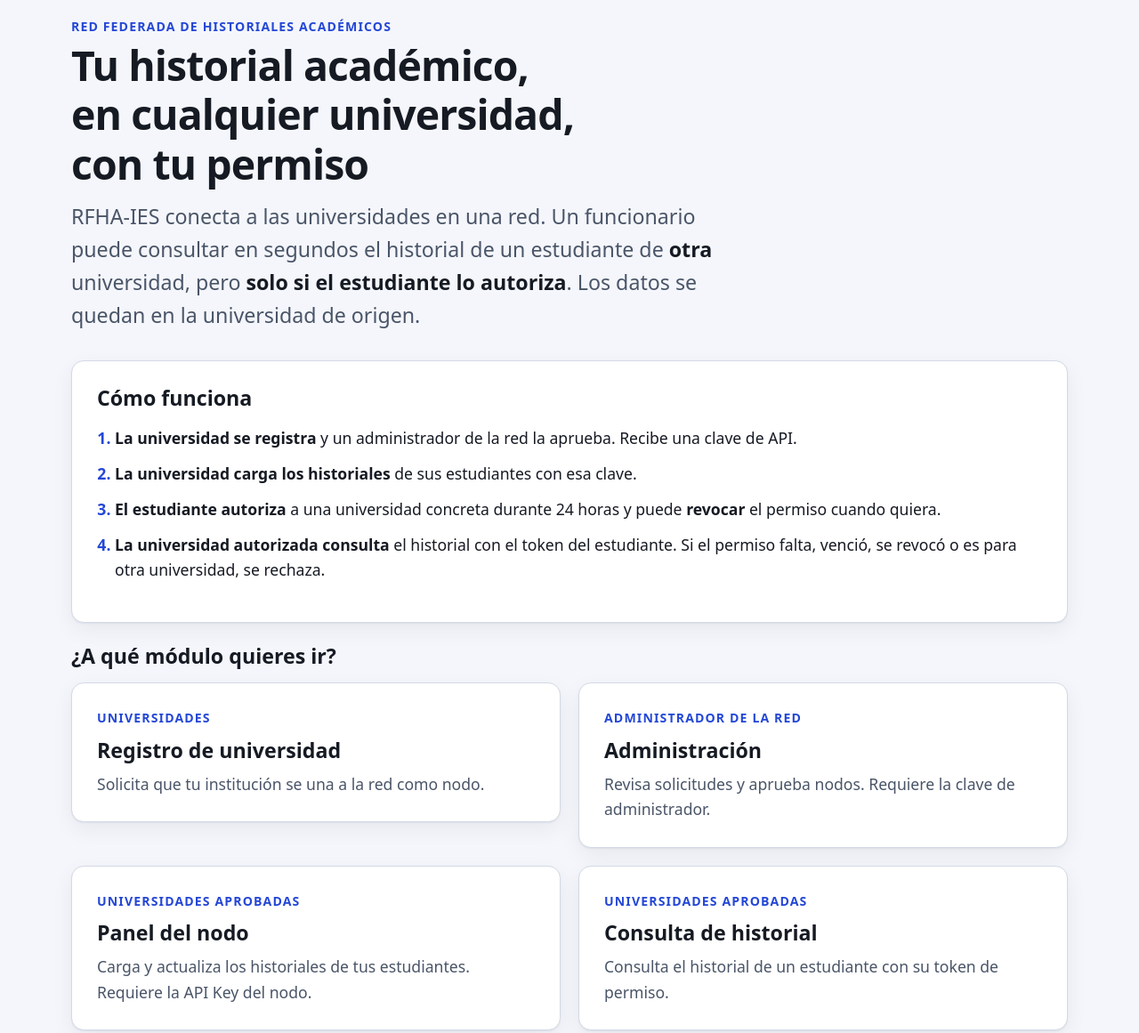
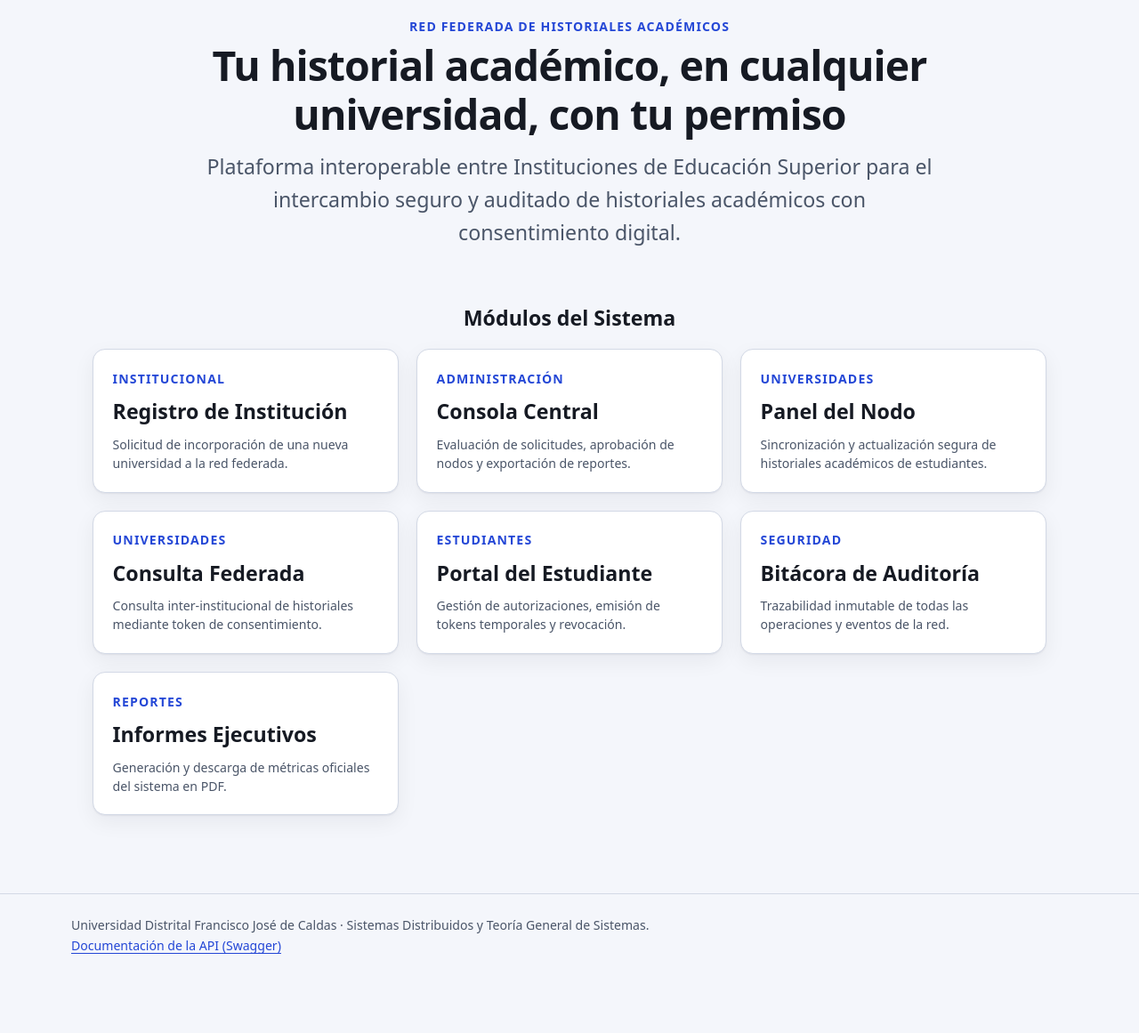
Before and after one commit to BrayanBMC/RFHA-IES_SD_TGS, a plain HTML site: page src/app/static/inicio.html in a window 1280 px wide. Shown: the part 146-1307 px from the top of the page at 89% size. After the commit the page ends 1244 px from the top, so only its background shows below. Drawn offline with Linux system fonts and the light colour scheme.

Commit message:
fix(ui): corregir descarga PDF creando reportes.js externo (CSP), centrar menus en inicio y limpiar textos tecnicos (HU-xx, DynamoDB, variables)
- Creado src/app/static/reportes.js: script externo para cumplir Content-Security-Policy (script-src 'self') que bloqueaba script inline
- Limpiados textos tecnicos: eliminadas menciones a HU-08, HU-01, DynamoDB, ADMIN_KEY del servidor en reportes.html, admin.html, auditoria.html y consulta.html
- Centrados menus de inicio: removidos bloques didacticos de 'Como funciona', hero y grid centrados con justify-content: center y auto-fit simetrico
- Actualizado tests/test_hu10_frontend_full.py: 185 tests en verde

```diff
--- a/src/app/static/inicio.html
+++ b/src/app/static/inicio.html
@@ -32,69 +32,50 @@
   </header>
 
   <main id="main" class="wrap">
-    <section class="hero">
+    <section class="hero center">
       <p class="eyebrow">Red Federada de Historiales Académicos</p>
       <h1>Tu historial académico, en cualquier universidad, con tu permiso</h1>
-      <p class="lead">RFHA-IES conecta a las universidades en una red. Un funcionario puede consultar en segundos el historial de un estudiante de <strong>otra</strong> universidad, pero <strong>solo si el estudiante lo autoriza</strong>. Los datos se quedan en la universidad de origen.</p>
+      <p class="lead">Plataforma interoperable entre Instituciones de Educación Superior para el intercambio seguro y auditado de historiales académicos con consentimiento digital.</p>
     </section>
 
-    <section class="card" aria-labelledby="how-title">
-      <h2 id="how-title">Cómo funciona</h2>
-      <ol class="steps">
-        <li><strong>La universidad se registra</strong> y un administrador de la red la aprueba. Recibe una clave de API.</li>
-        <li><strong>La universidad carga los historiales</strong> de sus estudiantes con esa clave.</li>
-        <li><strong>El estudiante autoriza</strong> a una universidad concreta durante 24 horas y puede <strong>revocar</strong> el permiso cuando quiera.</li>
-        <li><strong>La universidad autorizada consulta</strong> el historial con el token del estudiante. Si el permiso falta, venció, se revocó o es para otra universidad, se rechaza.</li>
-      </ol>
-    </section>
-
-    <h2 class="menu-title" id="menu-title">¿A qué módulo quieres ir?</h2>
+    <h2 class="menu-title" id="menu-title">Módulos del Sistema</h2>
     <nav class="grid modules" aria-labelledby="menu-title">
       <a class="card module" href="/registro-nodo">
-        <span class="eyebrow">Universidades</span>
-        <strong>Registro de universidad</strong>
-        <span>Solicita que tu institución se una a la red como nodo.</span>
+        <span class="eyebrow">Institucional</span>
+        <strong>Registro de Institución</strong>
+        <span>Solicitud de incorporación de una nueva universidad a la red federada.</span>
       </a>
       <a class="card module" href="/admin">
-        <span class="eyebrow">Administrador de la red</span>
-        <strong>Administración</strong>
-        <span>Revisa solicitudes y aprueba nodos. Requiere la clave de administrador.</span>
+        <span class="eyebrow">Administración</span>
+        <strong>Consola Central</strong>
+        <span>Evaluación de solicitudes, aprobación de nodos y exportación de reportes.</span>
       </a>
       <a class="card module" href="/panel-nodo">
-        <span class="eyebrow">Universidades aprobadas</span>
-        <strong>Panel del nodo</strong>
-        <span>Carga y actualiza los historiales de tus estudiantes. Requiere la API Key del nodo.</span>
+        <span class="eyebrow">Universidades</span>
+        <strong>Panel del Nodo</strong>
+        <span>Sincronización y actualización segura de historiales académicos de estudiantes.</span>
       </a>
       <a class="card module" href="/consulta">
-        <span class="eyebrow">Universidades aprobadas</span>
-        <strong>Consulta de historial</strong>
-        <span>Consulta el historial de un estudiante con su token de permiso.</span>
+        <span class="eyebrow">Universidades</span>
+        <strong>Consulta Federada</strong>
+        <span>Consulta inter-institucional de historiales mediante token de consentimiento.</span>
       </a>
       <a class="card module" href="/portal-estudiante">
         <span class="eyebrow">Estudiantes</span>
-        <strong>Portal del estudiante</strong>
-        <span>Autoriza a una universidad a ver tu historial, o revoca una autorización.</span>
+        <strong>Portal del Estudiante</strong>
+        <span>Gestión de autorizaciones, emisión de tokens temporales y revocación.</span>
       </a>
       <a class="card module" href="/auditoria">
-        <span class="eyebrow">Seguridad y Control</span>
-        <strong>Bitácora de auditoría</strong>
-        <span>Revisa el registro inmutable de consultas y bloqueos de la red.</span>
+        <span class="eyebrow">Seguridad</span>
+        <strong>Bitácora de Auditoría</strong>
+        <span>Trazabilidad inmutable de todas las operaciones y eventos de la red.</span>
       </a>
       <a class="card module" href="/reportes">
-        <span class="eyebrow">Administrador de la red</span>
-        <strong>Reportes ejecutivos</strong>
-        <span>Genera y descarga estadísticas consolidadas de la red en PDF.</span>
+        <span class="eyebrow">Reportes</span>
+        <strong>Informes Ejecutivos</strong>
+        <span>Generación y descarga de métricas oficiales del sistema en PDF.</span>
       </a>
     </nav>
-
-    <section class="card" aria-labelledby="safe-title">
-      <h2 id="safe-title">Tus datos están protegidos</h2>
-      <ul class="steps">
-        <li>Sin tu autorización, ninguna universidad ve tu historial.</li>
-        <li>Las claves nunca se guardan en claro: solo su huella cifrada.</li>
-        <li>Tras 5 intentos fallidos con la misma cédula, el acceso se bloquea 15 minutos.</li>
-      </ul>
-    </section>
   </main>
 
   <footer class="site-footer">
--- a/src/app/static/styles.css
+++ b/src/app/static/styles.css
@@ -222,15 +222,37 @@
 
 /* Menú de inicio */
 @layer components {
-  .menu-title { font-size: var(--step-1); margin-block: 1.5rem 1rem; }
-  .modules { margin-block-end: 1.25rem; }
+  .hero.center {
+    text-align: center;
+    margin-inline: auto;
+    max-inline-size: 52rem;
+  }
+  .menu-title {
+    font-size: var(--step-1);
+    margin-block: 2rem 1.25rem;
+    text-align: center;
+  }
+  .modules {
+    margin-block-end: 2.5rem;
+    justify-content: center;
+    grid-template-columns: repeat(auto-fit, minmax(min(100%, 20rem), 21.5rem));
+  }
   .card.module {
-    display: grid; gap: 0.35rem; color: var(--text); text-decoration: none; min-block-size: 8rem;
-    transition: border-color 0.15s;
-    &:hover { border-color: var(--brand); }
+    display: grid;
+    gap: 0.45rem;
+    color: var(--text);
+    text-decoration: none;
+    min-block-size: 8.5rem;
+    padding: 1.35rem;
+    transition: border-color 0.15s, transform 0.15s, box-shadow 0.15s;
+    &:hover {
+      border-color: var(--brand);
+      transform: translateY(-2px);
+      box-shadow: 0 4px 12px light-dark(rgba(36, 71, 214, 0.12), rgba(134, 163, 255, 0.12));
+    }
   }
   .card.module strong { font-size: var(--step-1); }
-  .card.module span:last-child { color: var(--muted); }
+  .card.module span:last-child { color: var(--muted); font-size: var(--step--1); line-height: 1.5; }
   main > .card + .card { margin-block-start: 1.25rem; }
   .checkbox-field {
     display: flex;
```
Also changed, not shown: src/app/static/admin.html (+7 -7 lines), src/app/static/auditoria.html (+4 -4 lines), src/app/static/consulta.html (+1 -1 lines), src/app/static/reportes.html (+14 -81 lines), src/app/static/reportes.js (added, +54 -0 lines), 1 other file.
